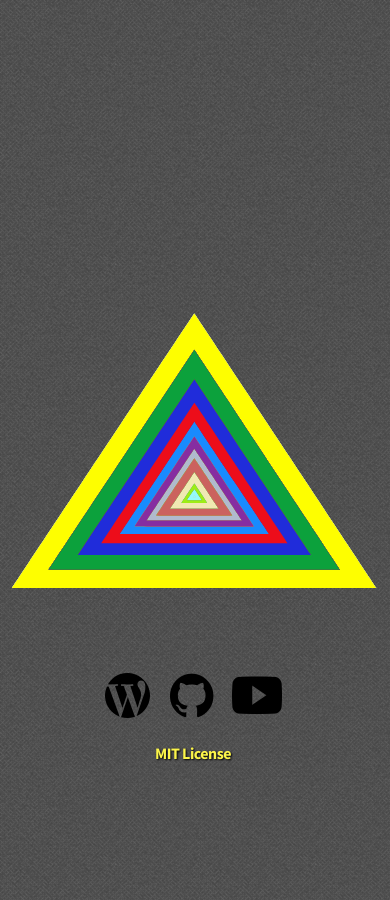
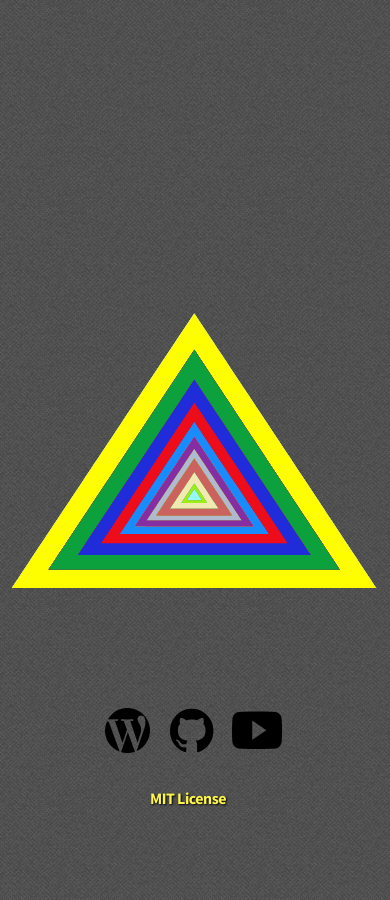
Before and after one commit to le717/le717.github.io, a Jekyll site: the page built from index.html, in a window 390 px wide. Built offline with Jekyll 4.4.1, drawn with Linux system fonts in a browser that asks for light colours; nearby versions of some CDN libraries; some web fonts are replaced; Markdown is read by kramdown in place of the engine named in the settings.

Commit message:
This should work now

```diff
--- a/css/screen.css
+++ b/css/screen.css
@@ -13,6 +13,16 @@
 }
 
 @media screen and (max-width: 720px) {
-  .social-button { top: 82%; }
-  #mit-license { top: 87%; }
+  .social-button {
+    -webkit-transform: translate3d(0, 35px, 0);
+        -ms-transform: translate3d(0, 35px, 0);
+            transform: translate3d(0, 35px, 0);
+  }
+
+  #mit-license {
+    font-size: 1.1.em;
+    -webkit-transform: translate3d(-5px, 45px, 0);
+        -ms-transform: translate3d(-5px, 45px, 0);
+            transform: translate3d(-5px, 45px, 0);
+  }
 }
```
